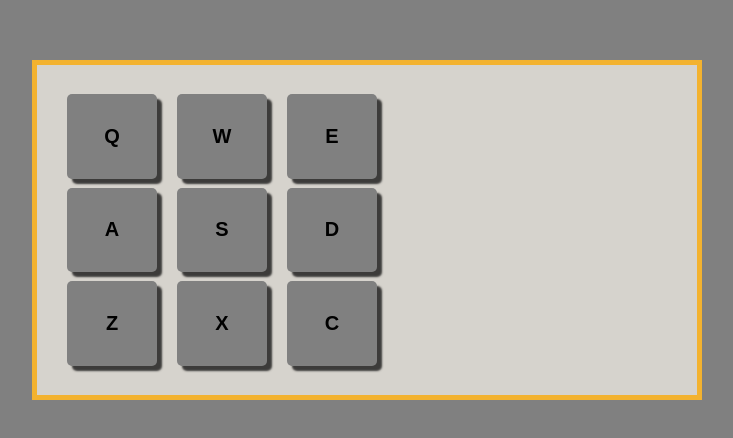
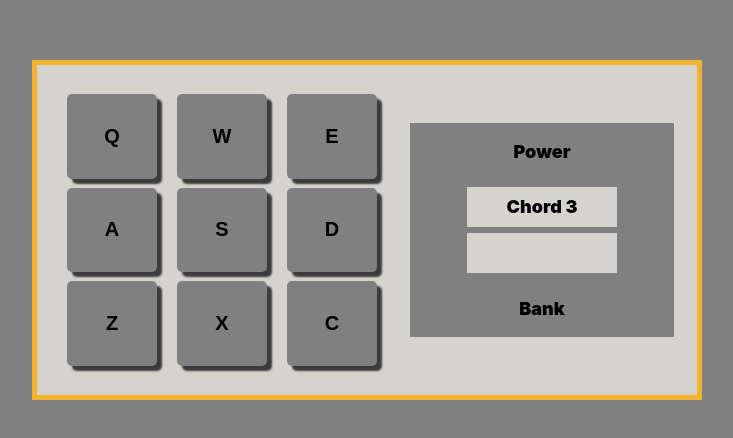
Before and after one commit to sergeialimov/drum-machine, a React (Create React App) app: page / in a window 1280 px wide. Shown: the part 170-608 px from the top of the page, without its empty margins (273-1006 px from the left). Built offline with nearby package versions, Linux system fonts and the light colour scheme.

Commit message:
add controls

```diff
--- a/src/App.css
+++ b/src/App.css
@@ -41,3 +41,46 @@ button {
   font-size: 20px;
   font-weight: 600;
 }
+
+#controls {
+  align-self: center;
+  background-color: gray;
+  height: 65%;
+  width: 40%;
+  margin-left: auto;
+  margin-right: auto;
+  font-size: 18px;
+  font-weight: 900;
+  text-align: center;
+  display: flex;
+  flex-direction:column;
+  justify-content: space-between;
+}
+
+#toggler {
+  margin-left: auto;
+  margin-right: auto;
+}
+
+#nameBox {
+  margin-left: auto;
+  margin-right: auto;
+  height: 40px;
+  width: 150px;
+  background-color: #D6D3CD;
+  display: flex;
+}
+
+#volume {
+  height: 40px;
+  width: 150px;
+  background-color: #D6D3CD;
+  margin-left: auto;
+  margin-right: auto;
+}
+
+#name {
+  align-self: center;
+  margin-left: auto;
+  margin-right: auto;
+}
--- a/src/App.js
+++ b/src/App.js
@@ -18,6 +18,19 @@ class App extends Component {
             <button>X</button>
             <button>C</button>
           </div>
+          <div id="controls">
+            <div id="toggler">
+              <p>Power</p>
+            </div>
+            <div id="nameBox">
+              <p id="name">Chord 3</p>
+            </div>
+            <div id="volume">
+            </div>
+            <div id="bank">
+              <p>Bank</p>
+            </div>
+          </div>
         </div>
       </div>
     );
```
